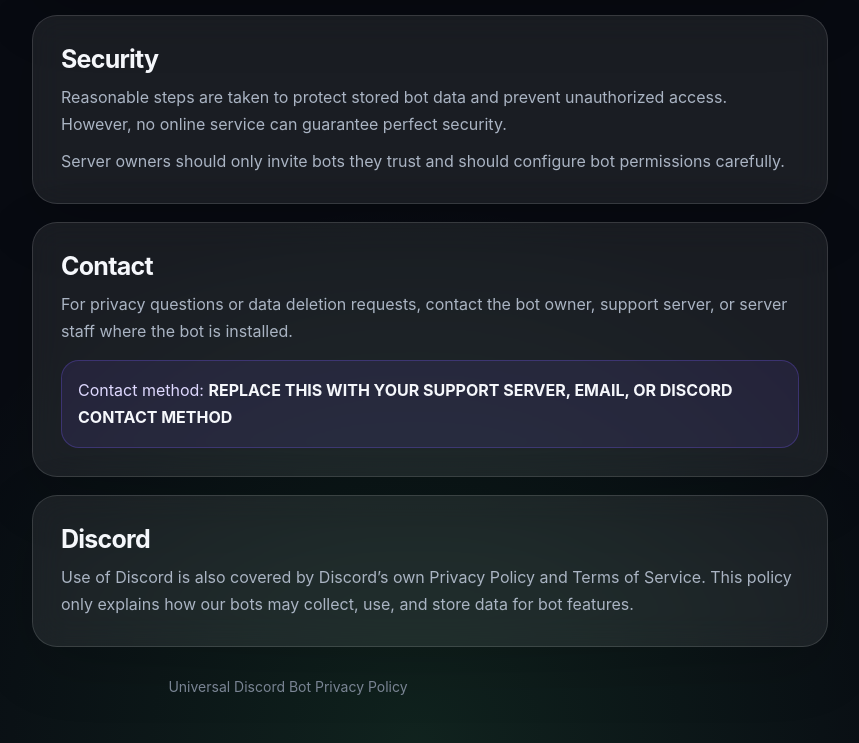
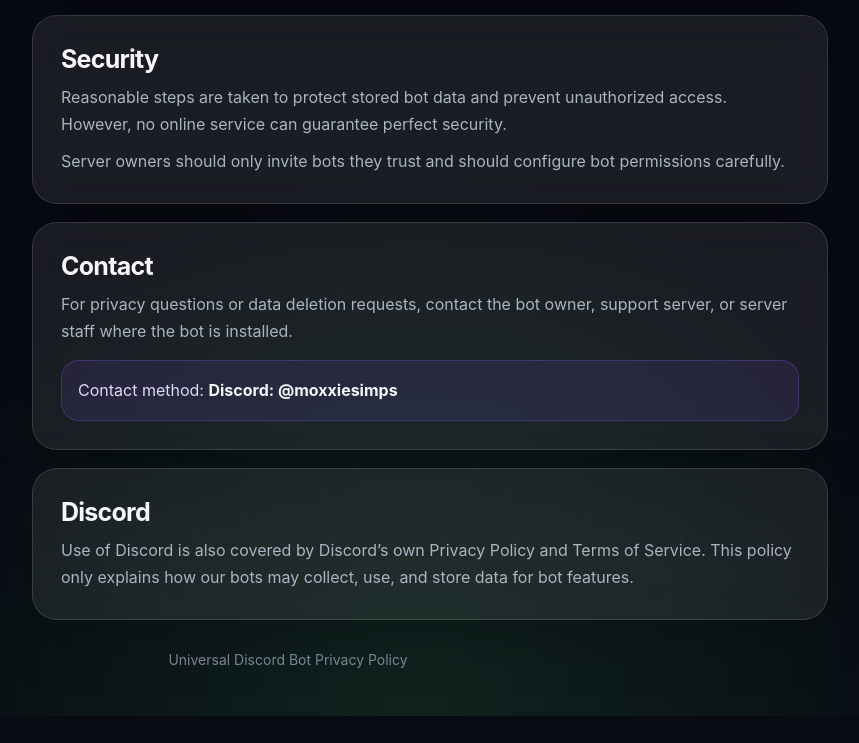
Before and after one commit to Keel62155/Privacy-Policy, a website: page public/index.html in a window 1280 px wide. Shown: the part 3186-3929 px from the top of the page, without its empty margins (352-1211 px from the left). After the commit the page ends 3902 px from the top, so only its background shows below. Drawn offline with Linux system fonts and the light colour scheme.

Commit message:
Update contact method to Discord handle

```diff
--- a/public/index.html
+++ b/public/index.html
@@ -504,7 +504,7 @@
 
           <div class="notice">
             Contact method:
-            <strong>REPLACE THIS WITH YOUR SUPPORT SERVER, EMAIL, OR DISCORD CONTACT METHOD</strong>
+            <strong>Discord: @moxxiesimps</strong>
           </div>
         </section>
 
```
